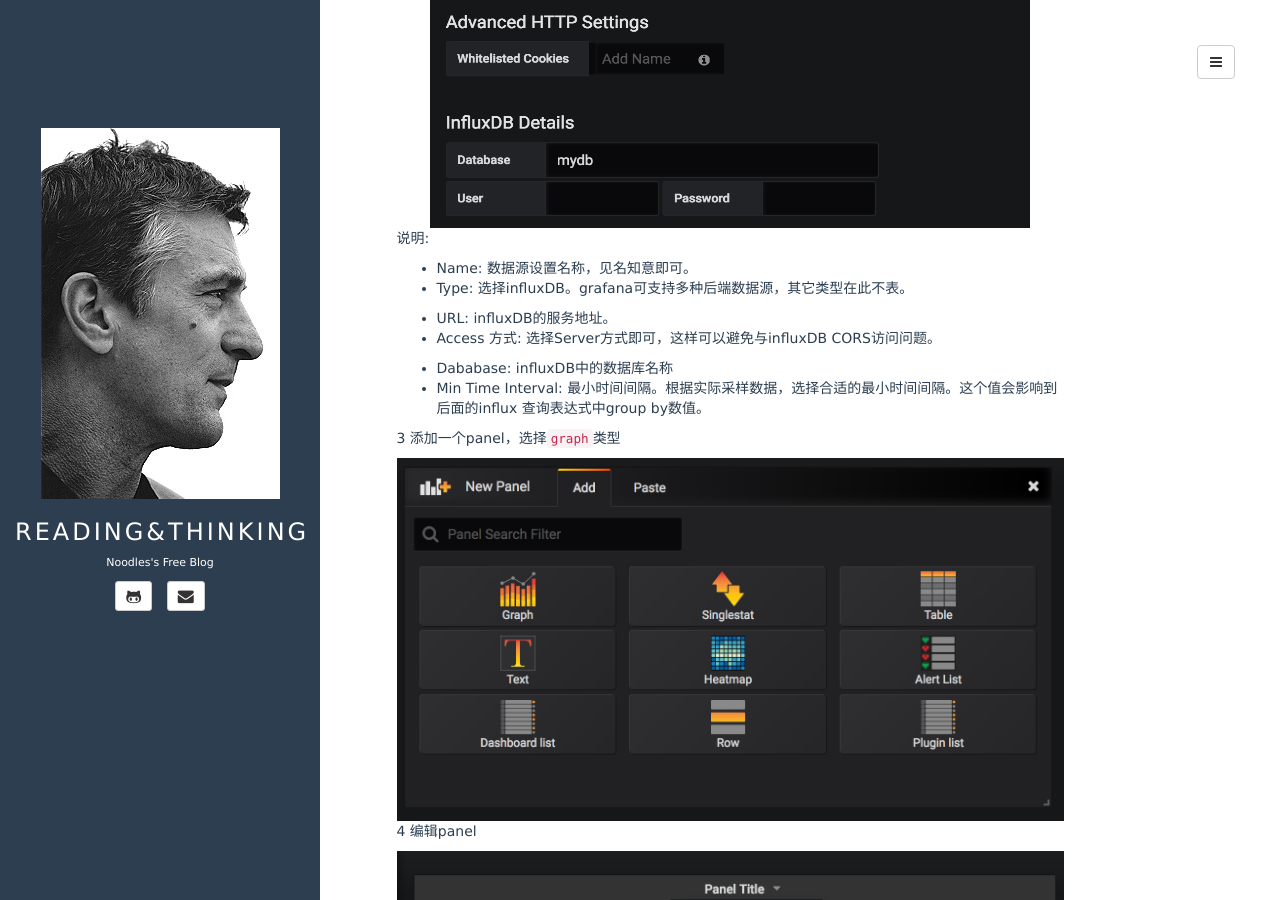
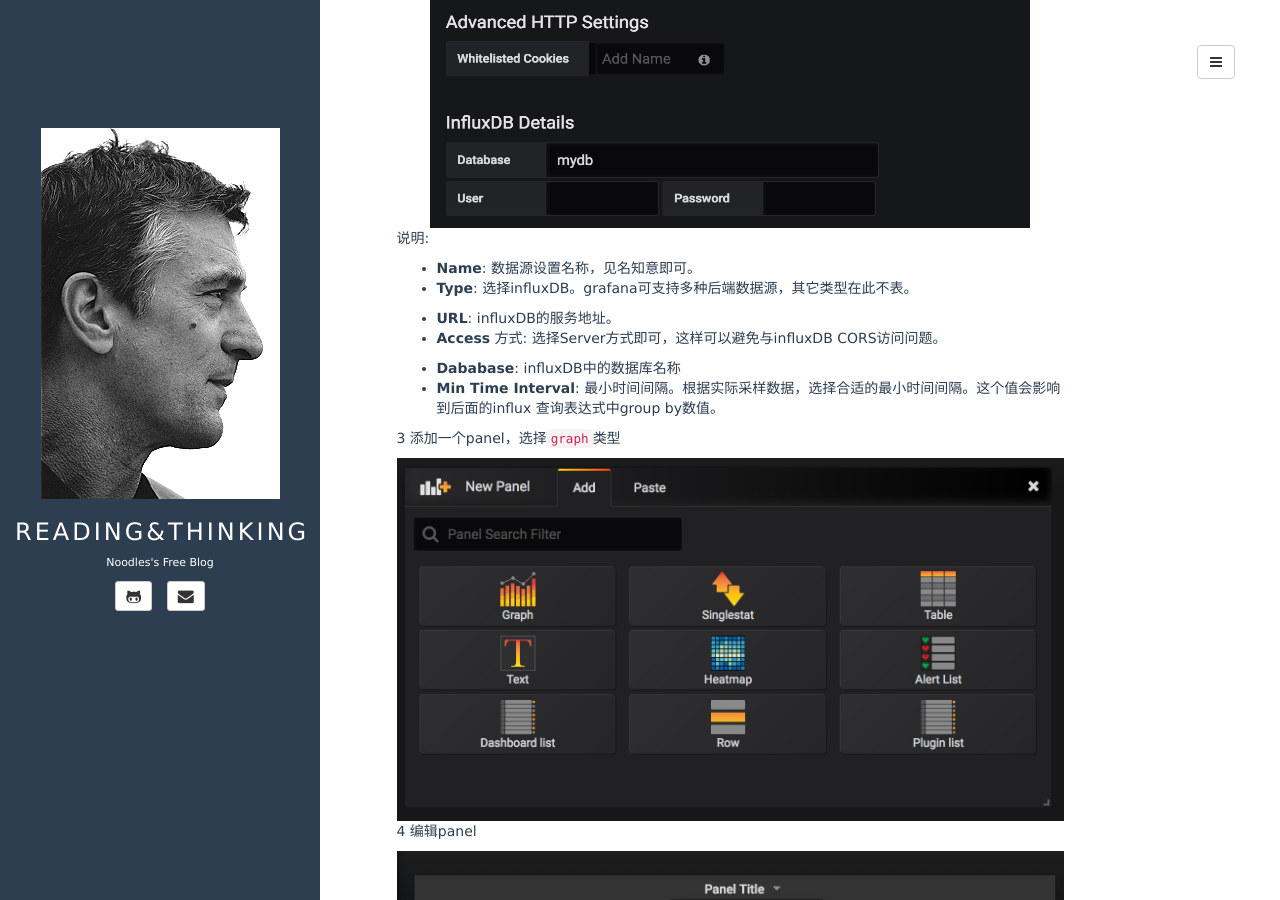
Before and after one commit to NoodlesMoMo/noodlesmomo.github.io, a Jekyll site: the page built from _posts/2018-05-04-grafana.md, in a window 1280 px wide and 900 px high, scrolled down 1378 px. Built offline with Jekyll 4.4.1, drawn with Linux system fonts in a browser that asks for light colours; comment, search, counter and statistics services are not loaded; part of the change alters nothing that is shown; some of the changed text lies outside the part shown.

```diff
--- a/_posts/2018-05-04-grafana.md
+++ b/_posts/2018-05-04-grafana.md
@@ -21,10 +21,9 @@ tags:
 
   grafana [官网](https://grafana.com)
 
-  [grafana doc](http://docs.grafana.org/)
+  参考文档[grafana doc](http://docs.grafana.org/)
 
-
-参考文档安装介绍，ubuntu安装并启动操作：
+  ubuntu安装并启动操作：
 
     wget https://s3-us-west-2.amazonaws.com/grafana-releases/release/grafana_5.1.2_amd64.deb
     sudo apt-get install -y adduser libfontconfig1
@@ -48,14 +47,14 @@ tags:
 
   说明:
 
-  - Name: 数据源设置名称，见名知意即可。
-  - Type: 选择influxDB。grafana可支持多种后端数据源，其它类型在此不表。
+  - **Name**: 数据源设置名称，见名知意即可。
+  - **Type**: 选择influxDB。grafana可支持多种后端数据源，其它类型在此不表。
 
-  - URL: influxDB的服务地址。
-  - Access 方式: 选择Server方式即可，这样可以避免与influxDB CORS访问问题。
+  - **URL**: influxDB的服务地址。
+  - **Access** 方式: 选择Server方式即可，这样可以避免与influxDB CORS访问问题。
 
-  - Dababase: influxDB中的数据库名称
-  - Min Time Interval: 最小时间间隔。根据实际采样数据，选择合适的最小时间间隔。这个值会影响到后面的influx 查询表达式中group by数值。
+  - **Dababase**: influxDB中的数据库名称
+  - **Min Time Interval**: 最小时间间隔。根据实际采样数据，选择合适的最小时间间隔。这个值会影响到后面的influx 查询表达式中group by数值。
 
   3 添加一个panel，选择`graph`类型
   <center><img src="/images/dev_ops/grafana/add_panel.png"></center>
```
